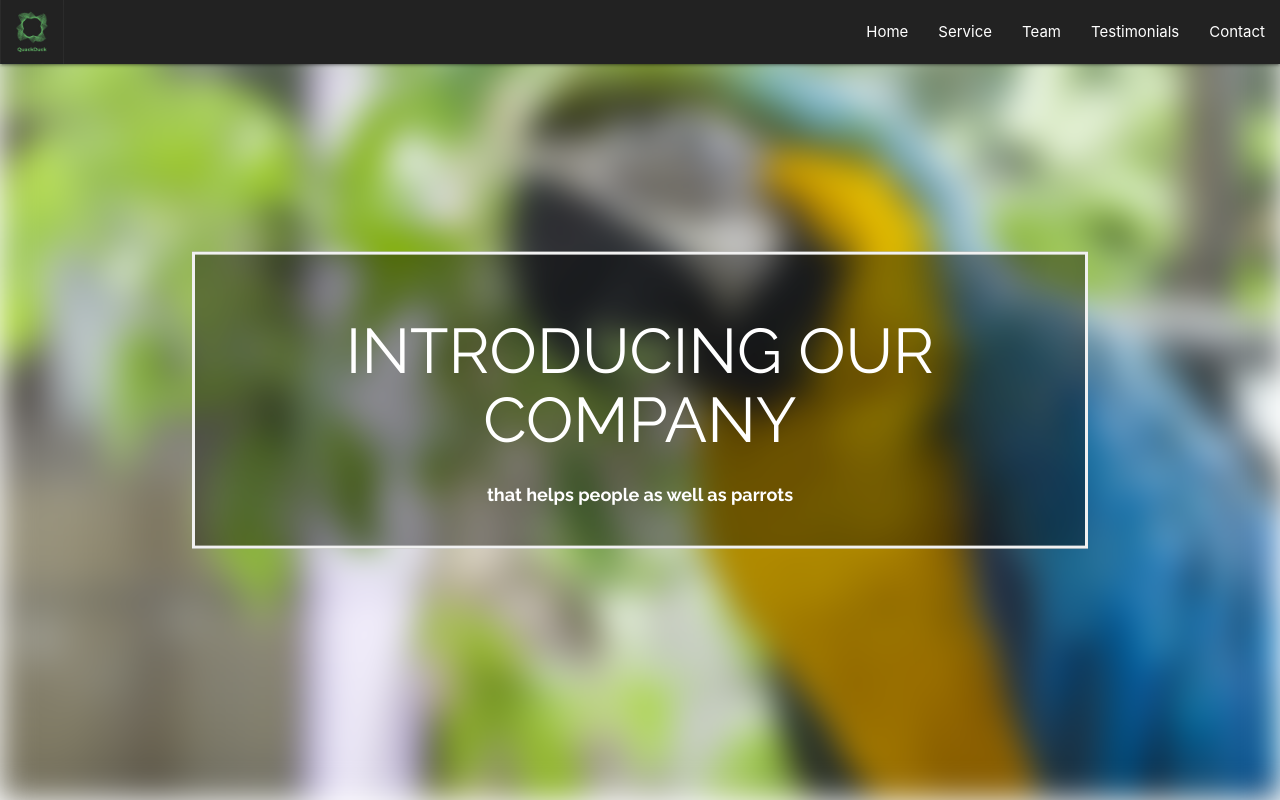
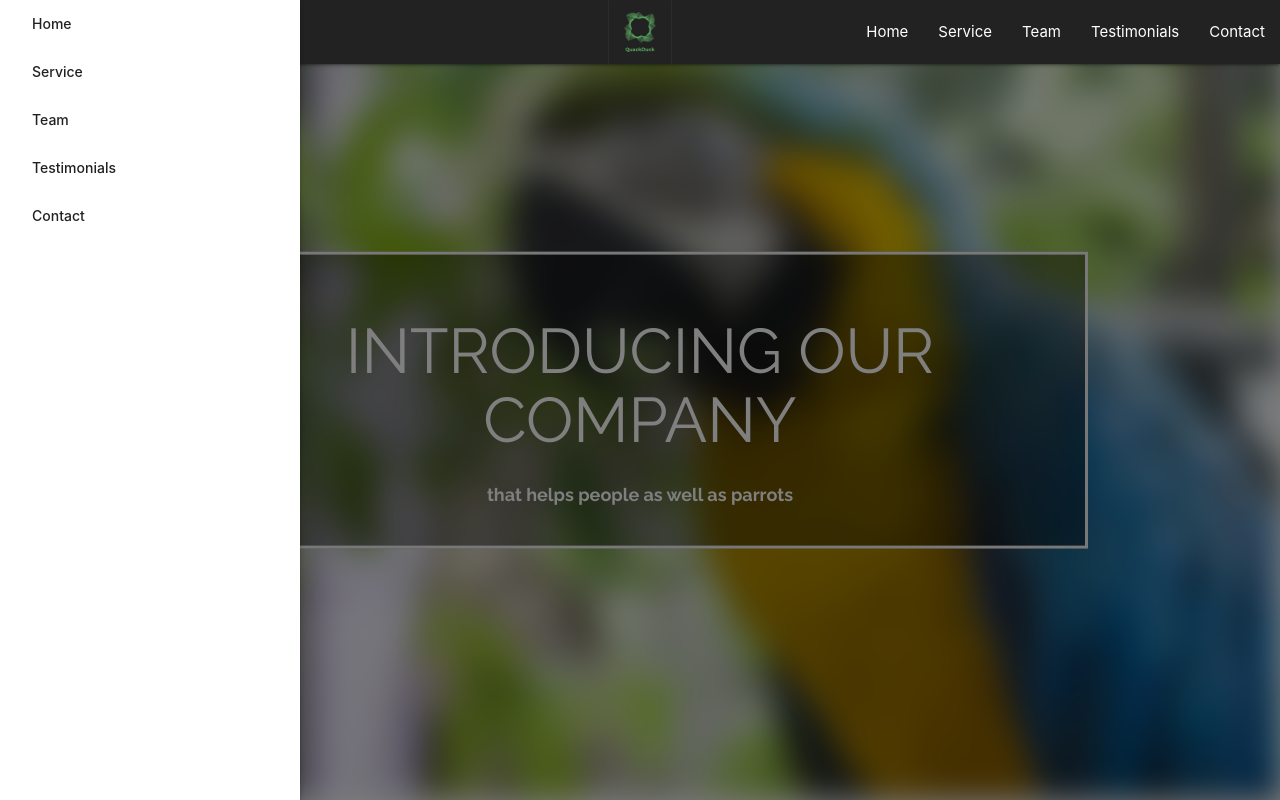
Before and after one commit to epic-pigeon/marathon, a plain HTML site: page index.html in a window 1280 px wide. Drawn offline with Linux system fonts and the light colour scheme.

```diff
--- a/index.css
+++ b/index.css
@@ -9,8 +9,16 @@ body, html {
 nav {
     margin: 0 0 0 0;
     position: fixed;
-    z-index: 99;
+    z-index: 1;
     background-color: rgb(34, 34, 34);
+}
+
+#sidenav li {
+    z-index: 1000;
+}
+
+.sidenav-overlay {
+    z-index: 0;
 }
 
 #nav-mobile li {
@@ -47,7 +55,6 @@ nav {
     top: 50%;
     left: 50%;
     transform: translate(-50%, -50%);
-    z-index: 2;
     width: 70%;
     padding: 20px;
     text-align: center;
--- a/index.html
+++ b/index.html
@@ -7,12 +7,14 @@
     <link href="index.css" rel="stylesheet">
     <link href="https://fonts.googleapis.com/css?family=Open+Sans:300,300i,400,400i,600,600i,700,700i,800,800i|Raleway:100,100i,200,200i,300,300i,400,400i,500,500i,600,600i,700,700i,800,800i,900,900i|Source+Sans+Pro&display=swap" rel="stylesheet">
     <script src="materialize/js/materialize.min.js"></script>
+    <script src="index.js"></script>
 </head>
 <body>
 <header>
     <nav>
         <div class="nav-wrapper">
-            <a href="#" class="brand-logo">
+            <a href="#" data-activates="mobile-demo" id="menu-button" class="button-collapse left hide-on-large-only"><i class="material-icons">menu</i></a>
+            <a href="#" class="brand-logo center">
                 <img src="img/logo.jpg" id="logo" alt="Logo">
             </a>
             <ul id="nav-mobile" class="right hide-on-med-and-down">
@@ -23,6 +25,13 @@
                 <li><a href="javascript:alert('Contact is not ready yet!')">Contact</a></li>
             </ul>
         </div>
+        <ul class="sidenav" id="sidenav">
+            <li><a href="#">Home</a></li>
+            <li><a href="javascript:alert('Service is not ready yet!')">Service</a></li>
+            <li><a href="javascript:alert('Team is not ready yet!')">Team</a></li>
+            <li><a href="javascript:alert('Testimonials are not ready yet!')">Testimonials</a></li>
+            <li><a href="javascript:alert('Contact is not ready yet!')">Contact</a></li>
+        </ul>
     </nav>
 </header>
 <div class="bg-image">
--- /dev/null
+++ b/index.js
@@ -0,0 +1,8 @@
+window.onload = function () {
+    window.sidenav = new M.Sidenav(document.getElementById("sidenav"), {
+        draggable: true,
+        preventScrolling: true
+    });
+    document.getElementById("menu-button").onclick = sidenav.open.bind(sidenav);
+    sidenav.open();
+};
```
